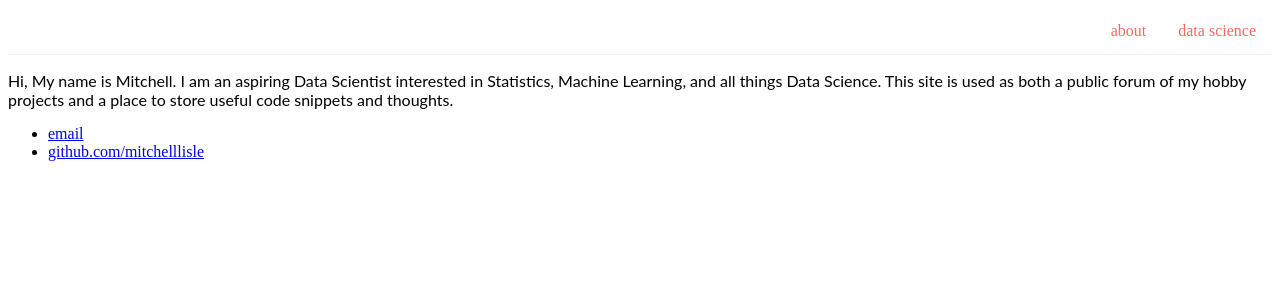
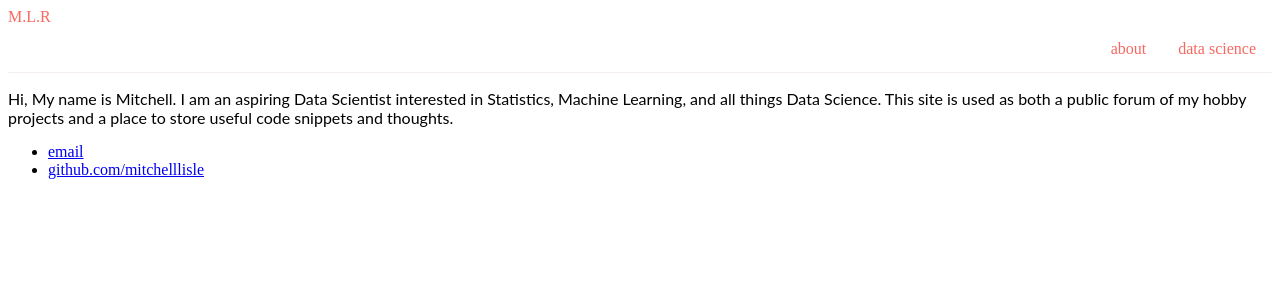
Before and after one commit to mitchelllisle/mlr_website, a Jekyll site: the page built from index.html, in a window 1280 px wide. Shown: the top 300 px of the page. Built offline with Jekyll 4.4.1, drawn with Linux system fonts in a browser that asks for light colours.

Commit message:
Update default.html

```diff
--- a/_layouts/default.html
+++ b/_layouts/default.html
@@ -8,6 +8,7 @@
   </head>
   <body>
     <nav>
+      <logo>M.L.R</logo>
 <ul>
 <li><a href="/">data science</a></li>
 <li><a href="/about">about</a></li>
```
